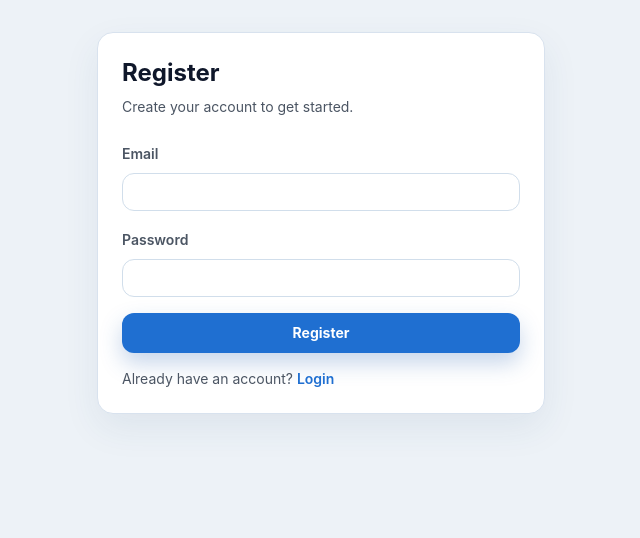
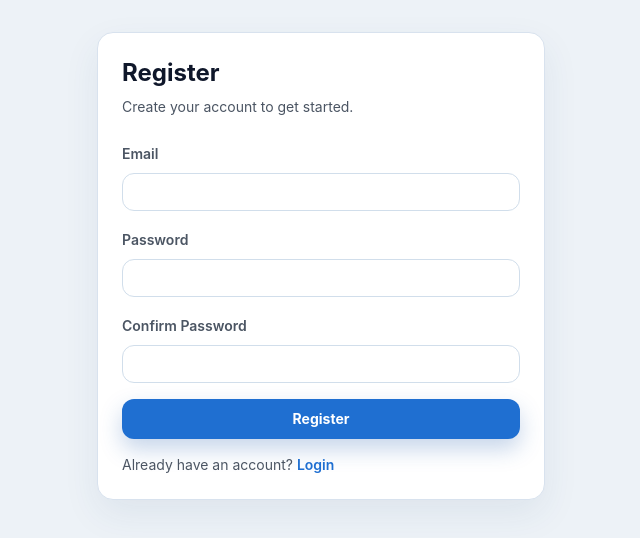
Before and after one commit to basarardabaykal/cipherconverter-frontend, a React app in the folder app/: page /register in a window 1280 px wide. Shown: the top 538 px of the page, without its empty margins (319-959 px from the left). Built offline with nearby package versions, Linux system fonts and the light colour scheme; no server answers; the HTML template or start-up script is replaced by a standard one.

Commit message:
add password confirmation field to register page

```diff
--- a/app/src/pages/RegisterPage.tsx
+++ b/app/src/pages/RegisterPage.tsx
@@ -1,22 +1,29 @@
 import { useState } from 'react'
 import type { FormEvent } from 'react'
 import { Link, useNavigate } from 'react-router-dom'
+import { toast } from 'react-hot-toast'
 import { usersService } from '../services/usersService.tsx'
 
 function RegisterPage() {
   const navigate = useNavigate()
   const [email, setEmail] = useState<string>('')
   const [password, setPassword] = useState<string>('')
+  const [passwordConfirm, setPasswordConfirm] = useState<string>('')
   const [isLoading, setIsLoading] = useState<boolean>(false)
 
   const handleSubmit = async (event: FormEvent<HTMLFormElement>) => {
     event.preventDefault()
+    if (password !== passwordConfirm) {
+      toast.error("Passwords do not match!")
+      return
+    }
+
     setIsLoading(true)
 
     const response = await usersService.register({
       email,
       password,
-      password2: password,
+      password2: passwordConfirm,
     })
 
     setIsLoading(false)
@@ -57,6 +64,17 @@ function RegisterPage() {
             />
           </label>
 
+          <label className="block mt-4">
+            <span className="text-sm font-semibold text-[#4b5563]">Confirm Password</span>
+            <input
+              type="password"
+              value={passwordConfirm}
+              onChange={(event) => setPasswordConfirm(event.target.value)}
+              className="mt-2 w-full rounded-xl border border-[#d1deeb] bg-white px-3 py-2 text-sm text-[#0f172a] outline-none transition focus:border-[#1f6fd1] focus:ring-2 focus:ring-[#1f6fd1]/15"
+              required
+            />
+          </label>
+
           <button
             type="submit"
             disabled={isLoading}
```
